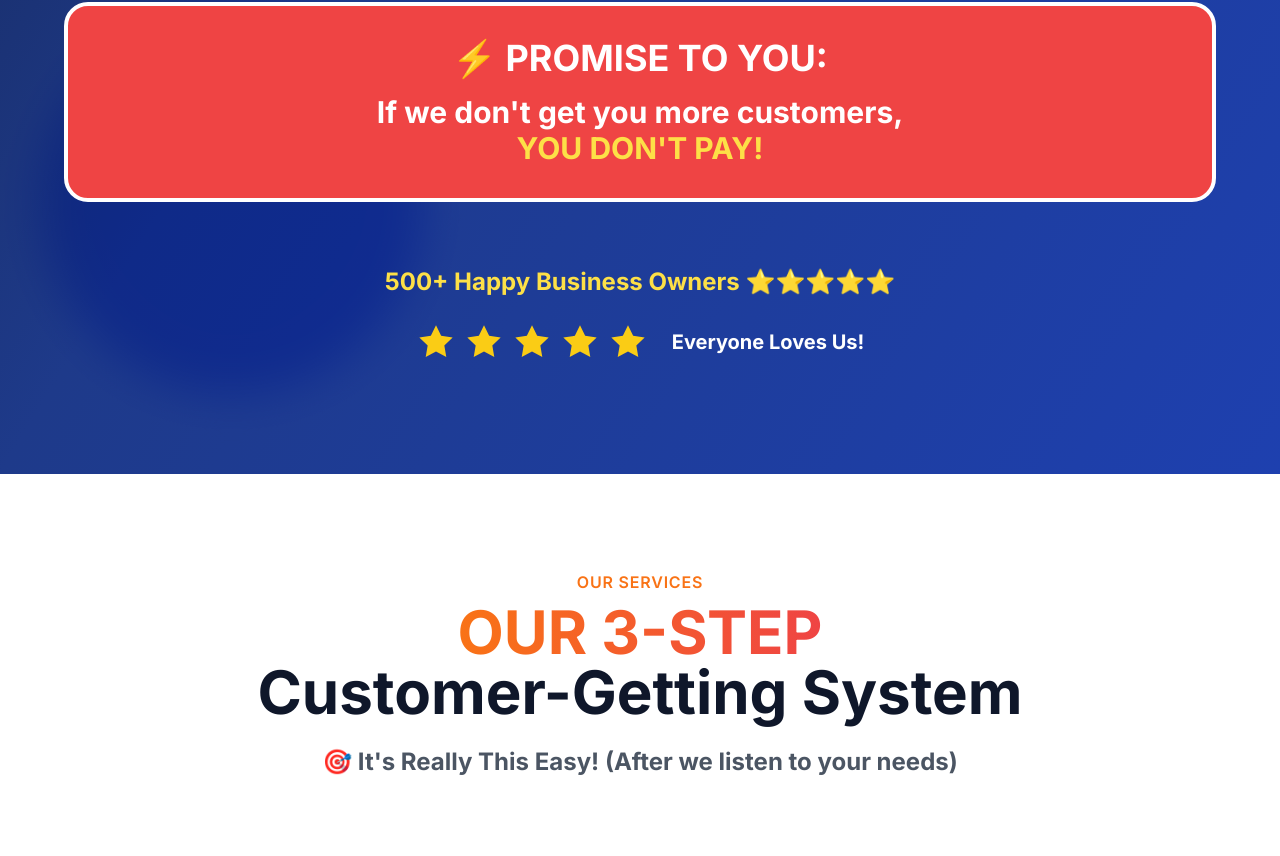
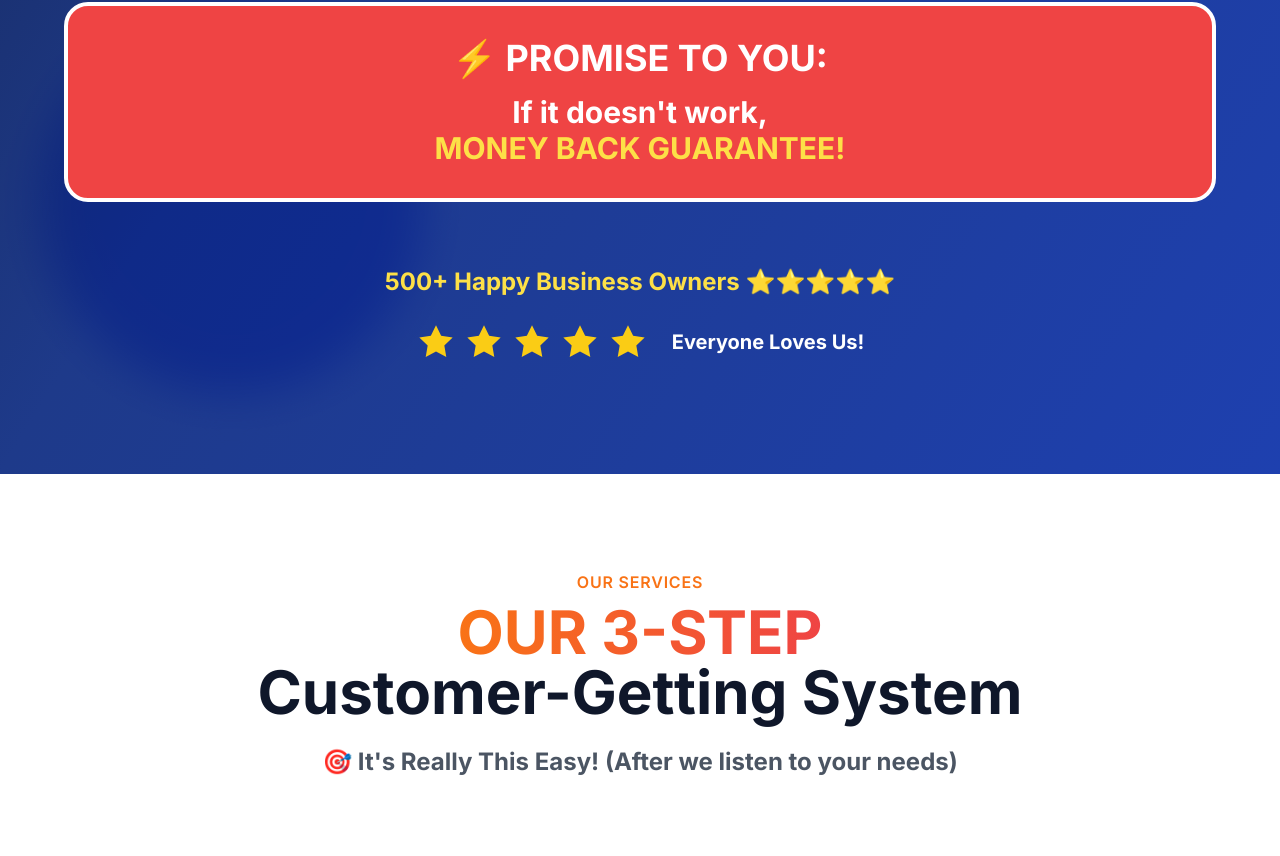
Before and after one commit to lordZues/zmresult, a React (Vite) app: page / in a window 1280 px wide. Shown: the part 1716-2572 px from the top of the page. Built offline with nearby package versions, Linux system fonts and the light colour scheme.

Commit message:
Update guarantee to money back promise

```diff
--- a/src/components/NewHero.tsx
+++ b/src/components/NewHero.tsx
@@ -92,8 +92,8 @@ const NewHero: React.FC = () => {
               ⚡ PROMISE TO YOU:
             </h2>
             <p className="text-2xl md:text-3xl font-bold text-white">
-              If we don't get you more customers,<br />
-              <span className="text-yellow-300">YOU DON'T PAY!</span>
+              If it doesn't work,<br />
+              <span className="text-yellow-300">MONEY BACK GUARANTEE!</span>
             </p>
           </div>
 
```
